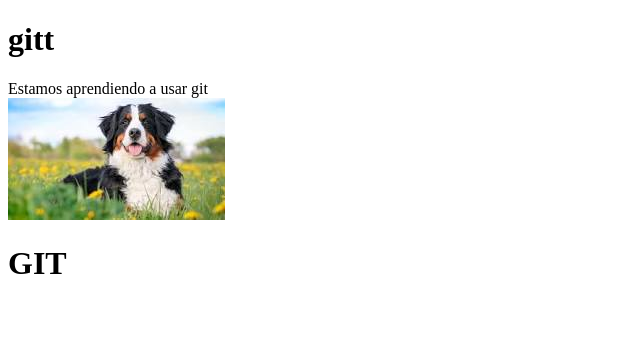
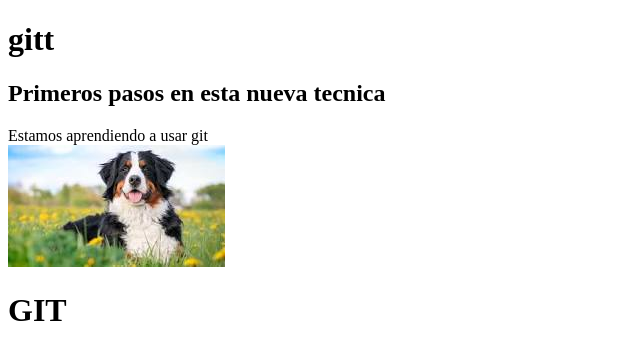
Before and after one commit to pac80/Masterizacion, a plain HTML site: page index.html in a window 1280 px wide. Shown: the whole page, without its empty margins (0-640 px from the left). Drawn offline with Linux system fonts and the light colour scheme; files that its build step writes are made by us from their sources.

Commit message:
Otra imagen y titulo

```diff
--- a/index.html
+++ b/index.html
@@ -9,8 +9,10 @@
 <body>
     <HEADEr>
 <h1>gitt</h1>
+<h2>Primeros pasos en esta nueva tecnica</h2>
 <div>Estamos aprendiendo a usar git</div>
 <img src="img/Luca.jpeg" alt="La foto de Luca">
+
 </HEADEr>
     <MAIN>
 <h1>GIT</h1>
```
Also changed, not shown: img/casas.jpeg (added).
